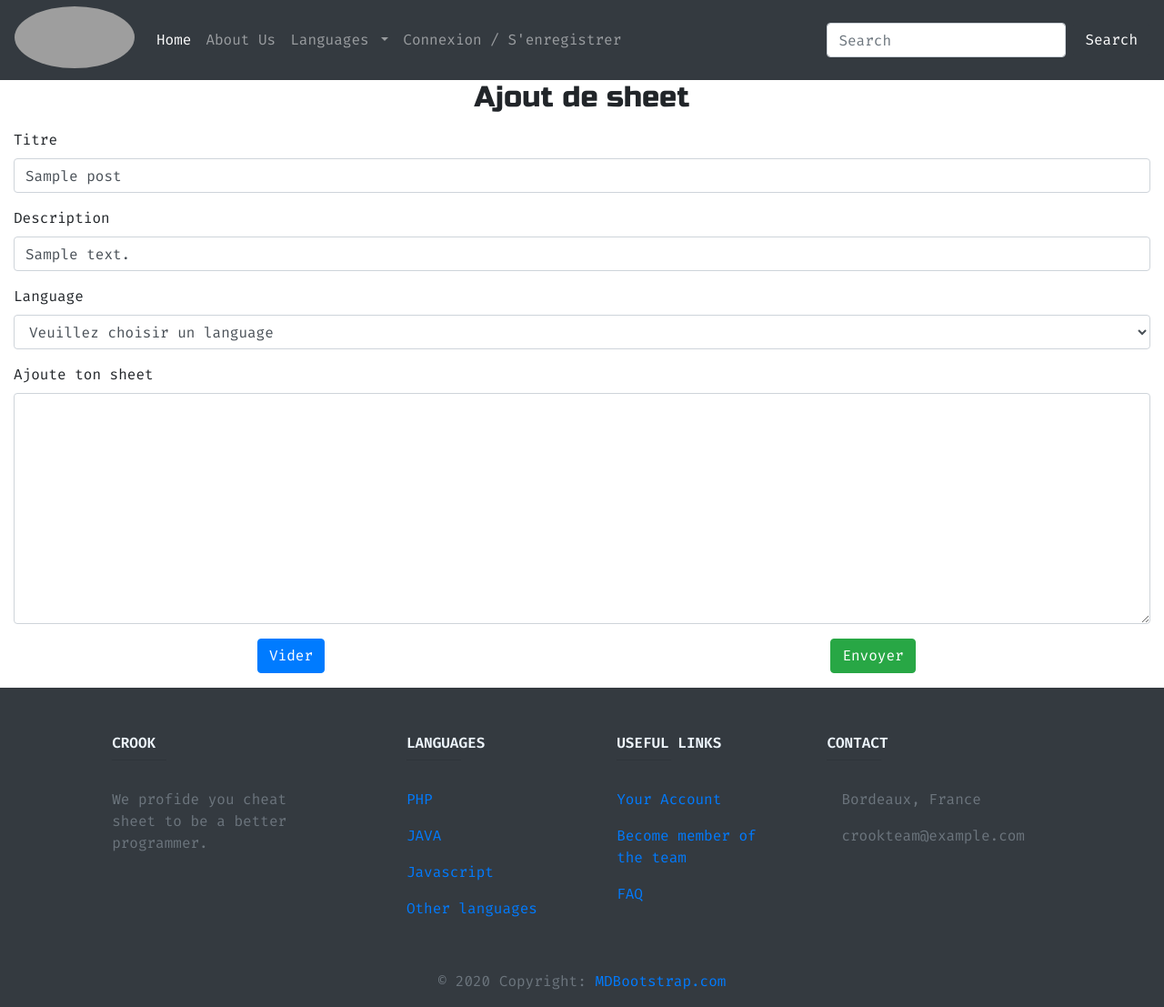
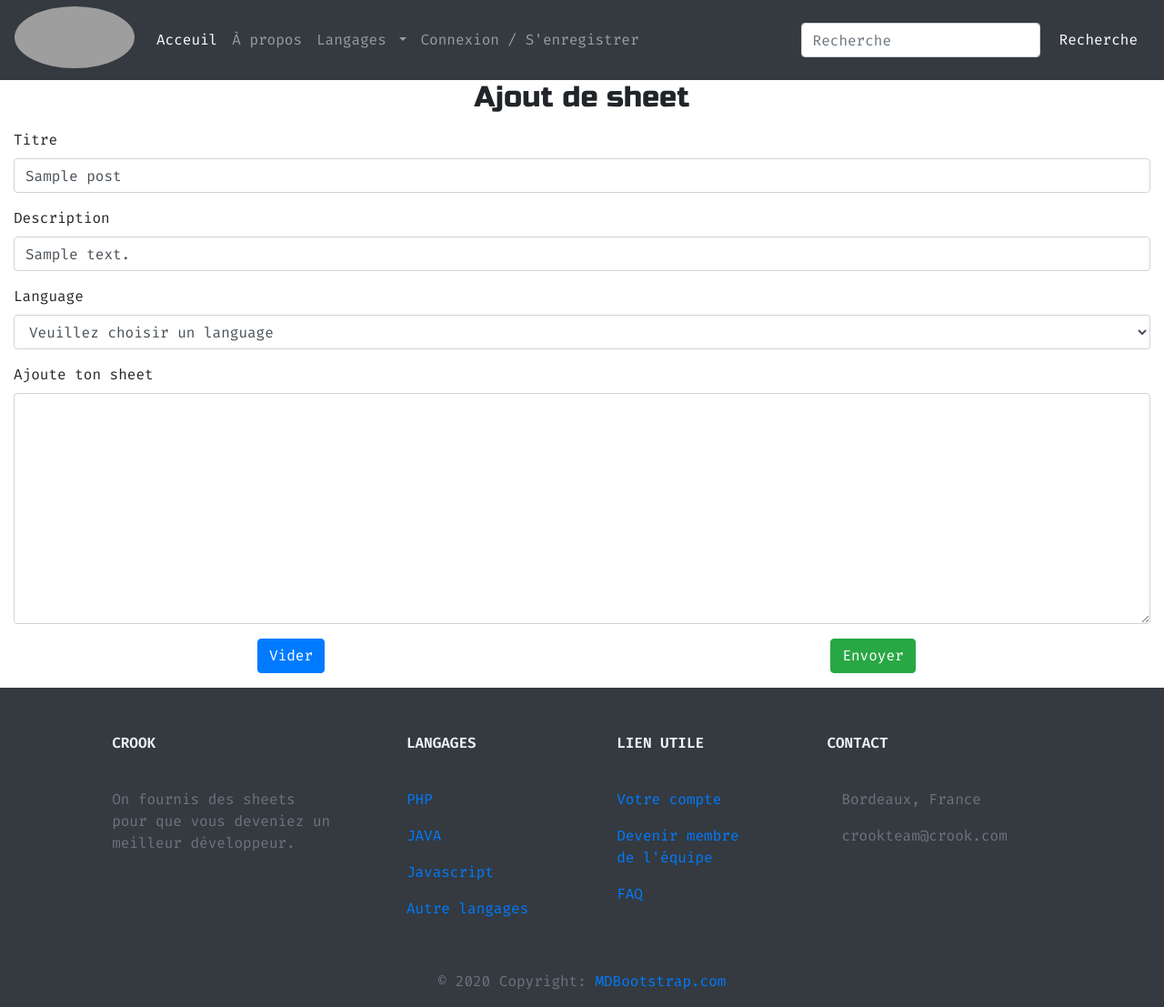
Before and after one commit to Qadadain/Crook.fr, a PHP site: template src/View/Form/form.html.twig in a window 1280 px wide. Shown: the whole page at 91% size. Run offline with PHP 8.4, Linux system fonts and the light colour scheme; the template is opened without the code that fills it: most values are stand-ins (such as "Sample title", 1, 10 or a date in 2020); some libraries are stand-ins or nearby versions; grey boxes are pictures that could not be loaded.

Commit message:
fix review code week #2 and modify text language

```diff
--- a/src/Controller/UserController.php
+++ b/src/Controller/UserController.php
@@ -17,7 +17,7 @@ class UserController extends AbstractController
     {
         if ($_SERVER['REQUEST_METHOD'] === 'POST') {
             $userManager = new UserManager();
-            $userData = $userManager->getEmailByEmail($_POST['email']);
+            $userData = $userManager->getUserByEmail($_POST['email']);
             if (!is_array($userData)) {
                 header('Location: /user/signin');
             }
--- a/src/View/User/checked.html.twig
+++ /dev/null
@@ -1 +0,0 @@
-var_dump($_POST)
--- a/src/View/layout.html.twig
+++ b/src/View/layout.html.twig
@@ -30,14 +30,14 @@
     <div class="collapse navbar-collapse" id="navbarSupportedContent">
         <ul class="navbar-nav mr-auto">
             <li class="nav-item active">
-                <a class="nav-link" href="/">Home <span class="sr-only">(current)</span></a>
+                <a class="nav-link" href="/">Acceuil<span class="sr-only">(current)</span></a>
             </li>
             <li class="nav-item">
-                <a class="nav-link" href="/">About Us</a>
+                <a class="nav-link" href="/">À propos</a>
             </li>
             <li class="nav-item dropdown">
                 <a class="nav-link dropdown-toggle" href="#" id="navbarDropdown" role="button" data-toggle="dropdown" aria-haspopup="true" aria-expanded="false">
-                    Languages
+                    Langages
                 </a>
                 <div class="dropdown-menu" aria-labelledby="navbarDropdown">
                     <a class="dropdown-item" href="#">PHP</a>
@@ -45,7 +45,7 @@
                     <a class="dropdown-item" href="#">JavaScript</a>
                     <a class="dropdown-item" href="#">Python</a>
                     <div class="dropdown-divider"></div>
-                    <a class="dropdown-item" href="#">Other languages</a>
+                    <a class="dropdown-item" href="#">Autre langages</a>
                 </div>
             </li>
             <li class="nav-item">
@@ -65,8 +65,8 @@
         </ul>
 
         <form class="form-inline my-2 my-lg-0">
-            <input class="form-control mr-sm-2" type="search" placeholder="Search" aria-label="Search">
-            <button type="button" class="btn btn-dark">Search</button>
+            <input class="form-control mr-sm-2" type="search" placeholder="Recherche" aria-label="Search">
+            <button type="button" class="btn btn-dark">Recherche</button>
 
         </form>
     </div>
@@ -93,7 +93,7 @@
         <!-- Content -->
         <h6 class="text-uppercase font-weight-bold">Crook</h6>
         <hr class="deep-purple accent-2 mb-4 mt-0 d-inline-block mx-auto" style="width: 60px;">
-        <p>We profide you cheat sheet to be a better programmer.</p>
+        <p>On fournis des sheets pour que vous deveniez un meilleur développeur.</p>
 
       </div>
         <!-- Grid column -->
@@ -102,8 +102,8 @@
       <div class="col-md-2 col-lg-2 col-xl-2 mx-auto mb-4">
 
         <!-- Links -->
-        <h6 class="text-uppercase font-weight-bold">Languages</h6>
-        <hr class="deep-purple accent-2 mb-4 mt-0 d-inline-block mx-auto" style="width: 60px;">
+        <h6 class="text-uppercase font-weight-bold">Langages</h6>
+        <hr class="deep-purple accent-2 mb-4 mt-0 d-inline-block mx-auto">
         <p>
           <a href="#!">PHP</a>
         </p>
@@ -114,7 +114,7 @@
           <a href="#!">Javascript</a>
         </p>
         <p>
-          <a href="#!">Other languages</a>
+          <a href="#!">Autre langages</a>
         </p>
 
       </div>
@@ -124,13 +124,13 @@
       <div class="col-md-3 col-lg-2 col-xl-2 mx-auto mb-4">
 
         <!-- Links -->
-        <h6 class="text-uppercase font-weight-bold">Useful links</h6>
-        <hr class="deep-purple accent-2 mb-4 mt-0 d-inline-block mx-auto" style="width: 60px;">
+        <h6 class="text-uppercase font-weight-bold">Lien utile</h6>
+        <hr class="deep-purple accent-2 mb-4 mt-0 d-inline-block mx-auto">
         <p>
-          <a href="#!">Your Account</a>
+          <a href="#!">Votre compte</a>
         </p>
         <p>
-          <a href="#!">Become member of the team </a>
+          <a href="#!">Devenir membre de l'équipe</a>
         </p>
         <p>
           <a href="#!">FAQ</a>
@@ -146,9 +146,9 @@
         <h6 class="text-uppercase font-weight-bold">Contact</h6>
         <hr class="deep-purple accent-2 mb-4 mt-0 d-inline-block mx-auto" style="width: 60px;">
         <p>
-          <i class="fas fa-home mr-3"></i> Bordeaux, France</p>
+          <i class="fas fa-home mr-3"></i>Bordeaux, France</p>
         <p>
-          <i class="fas fa-envelope mr-3"></i> crookteam@example.com</p>
+          <i class="fas fa-envelope mr-3"></i>crookteam@crook.com</p>
 
       </div>
         <!-- Grid column -->
```
Also changed, not shown: src/Model/UserManager.php (+6 -4 lines), src/Service/FormService.php (+9 -3 lines), src/Service/UserService.php (+13 -5 lines), src/View/_Components/_login.html.twig (+5 -5 lines).
